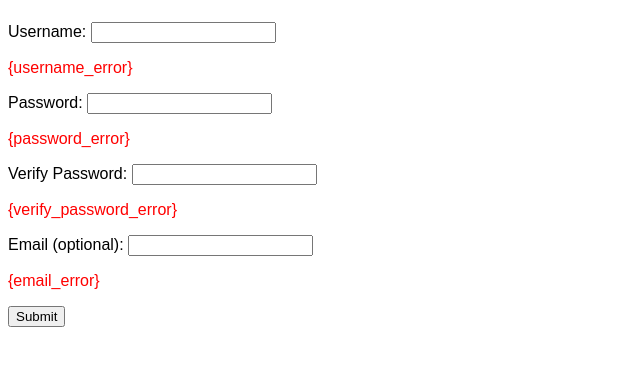
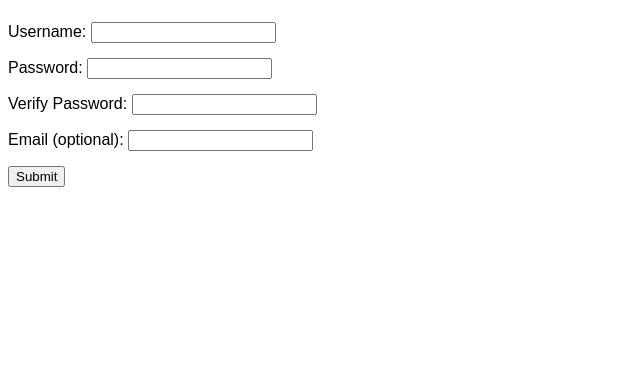
Before and after one commit to git-leslie/user-signup, a Flask app: page / in a window 1280 px wide. Shown: the part 58-424 px from the top of the page, without its empty margins (0-640 px from the left). Run offline with Flask 2, Linux system fonts and the light colour scheme.

Commit message:
finished step 4

```diff
--- a/main.py
+++ b/main.py
@@ -5,34 +5,38 @@ import cgi
 app = Flask(__name__)
 app_static_folder = "./static"
 
-app.config['DEBUG'] = True      # displays runtime errors in the browser, too
+app.config['DEBUG'] = True
 
 
 @app.route("/")
 def index():
-    return render_template('index.html')
+    return render_template('index.html') #pulls this page when loading page
 
 
 @app.route("/", methods=["POST"])
 def validate_signup():
 
-    username = request.form["username"]
+    username = request.form["username"] #gets whatever they typed in username text box
     password = request.form["password"]
     verify_password = request.form["verify_password"]
-    email = request.form ["email"]
+    email = request.form["email"]
 
-    username_error = validators.general_validator(username)
+    username_error = validators.general_validator(username) #if error run this function
     password_error = validators.general_validator(password)
     verify_password_error = validators.verify_pw_validator(password, verify_password)
     email_error = validators.email_validator(email)
 
 
-    if not username_error and not password_error and not verify_password_error and not email_error:
-        return "Success!"
+    if not username_error and not password_error and not verify_password_error and not email_error: #if no errors, it's good!
+        #return "Welcome, {}!".format(username)
+        return render_template('welcome.html', username=username)
     else:
-        return html.format(username_error=username_error,
-            password_error=password_error,
-            verify_password_error=verify_password,
-            email_error=email)
+        return render_template('index.html', #if errors, do this
+                                username=username, #passing variable back to form ????????????????
+                                email=email,        #send variable username to html
+                                username_error=username_error, #send white username back to html with blue username as variable name
+                                password_error=password_error, #passess the value of the username variable(white) under the keyname to the template, so the template will render the words in {{ }}
+                                verify_password_error=verify_password_error,
+                                email_error=email_error)
 
 app.run()
--- a/static/styles/style.css
+++ b/static/styles/style.css
@@ -2,8 +2,10 @@ html {
     font-family: sans-serif;
 }
 
-.error { color: red; }
+.error {
+    color: red;
+}
 
-.signup-input {
-    margin: 5px 0px;
+div {
+    margin: 15px 0px;
 }
--- a/templates/index.html
+++ b/templates/index.html
@@ -11,24 +11,33 @@
             <h1>SignUP</h1>
         </header>
         <form method="POST">
+
             <div class="signup-input">Username:
-                <input type="text" name="username">
-                <p class="error">{username_error}</p>
+                <input type="text" name="username" {% if username %}value={{ username }}{% endif %}>
+                {% if username_error %} <!-- means using python -->
+                <label class="error">{{ username_error }}</label> <!-- means placeholder for variable -->
+                {% endif %}
             </div>
 
             <div class="signup-input">Password:
                 <input type="text" name="password">
-                <p class="error">{password_error}</p>
+                {% if password_error %}
+                <label class="error">{{ password_error }}</label>
+                {% endif %}
             </div>
 
             <div class="signup-input">Verify Password:
                 <input type="text" name="verify_password">
-                <p class="error">{verify_password_error}</p>
+                {% if verify_password_error %}
+                <label class="error">{{ verify_password_error }}</label>
+                {% endif %}
             </div>
 
             <div class="signup-input">Email (optional):
-                <input type="text" name="email">
-                <p class="error">{email_error}</p>
+                <input type="text" name="email" {% if email %}value={{ email }}{% endif %}>
+                {% if email_error %}
+                <label class="error">{{ email_error }}</label>
+                {% endif %}
             </div>
 
             <input type="submit" value="Submit">
--- a/validators.py
+++ b/validators.py
@@ -3,7 +3,7 @@ def general_validator(text):
     error = 0
 
     if text == "":
-        error = 'You forgot to put your username'
+        error = 'You forgot to put your information'
     elif len(text) < 3 or len(text) > 20:
         error = 'Must be between 3-20 characters'
     elif " " in text:
```
Also changed, not shown: templates/welcome.html (added, +14 -0 lines), 1 other file.
